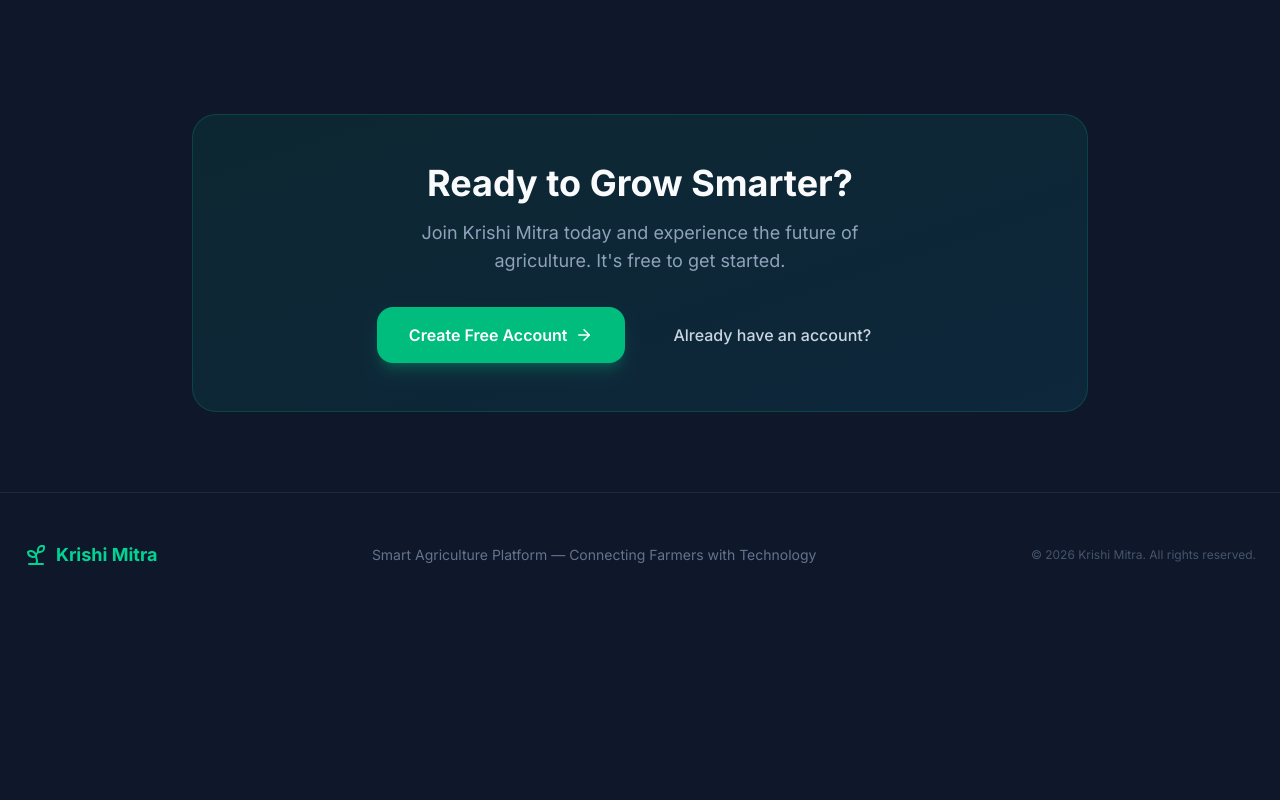
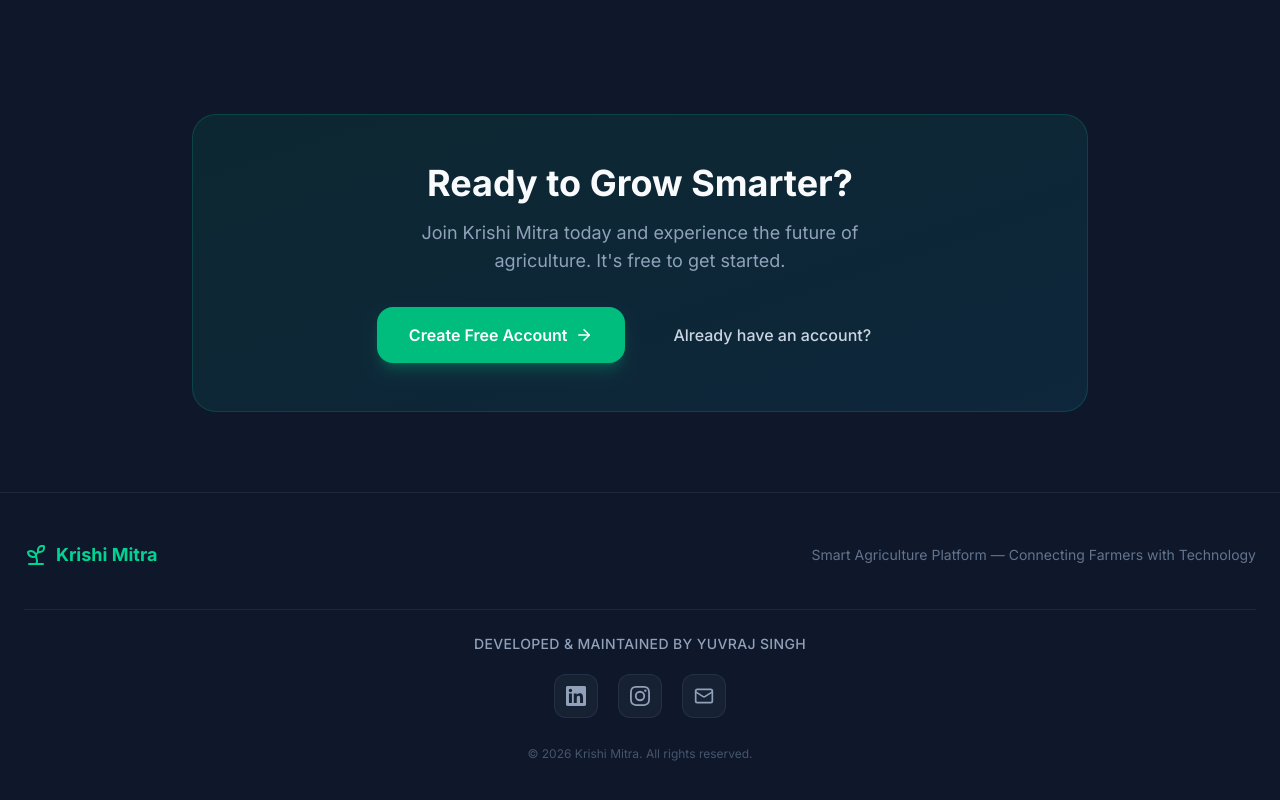
Before and after one commit to yuvrajsingh64/KrishiMitra, a React (Vite) app in the folder client/: page / in a window 1280 px wide. Shown: the part 1921-2721 px from the top of the page. Before the commit the page ends 2538 px from the top, so only its background shows below. Built offline with nearby package versions, Linux system fonts and the light colour scheme; no server answers.

Commit message:
feat: add developer contact details (LinkedIn, Instagram, Email) to homepage footer

```diff
--- a/client/src/pages/LandingPage.jsx
+++ b/client/src/pages/LandingPage.jsx
@@ -1,5 +1,5 @@
 import { motion } from 'framer-motion';
-import { Sprout, ArrowRight, Shield, Bot, Calendar, MapPin, Star, ChevronRight, Tractor, Droplets, Compass } from 'lucide-react';
+import { Sprout, ArrowRight, Shield, Bot, Calendar, MapPin, Star, ChevronRight, Tractor, Droplets, Compass, Mail } from 'lucide-react';
 import { Link } from 'react-router-dom';
 import { useState, useEffect } from 'react';
 import api from '../config/api';
@@ -201,14 +201,63 @@ export default function LandingPage() {
 
       {/* ── Footer ── */}
       <footer id="about" className="border-t border-slate-800 py-12 px-6">
-        <div className="max-w-7xl mx-auto flex flex-col md:flex-row items-center justify-between gap-6">
-          <div className="flex items-center gap-2 text-emerald-400 font-bold text-lg">
-            <Sprout size={24} /> Krishi Mitra
+        <div className="max-w-7xl mx-auto">
+          {/* Top row */}
+          <div className="flex flex-col md:flex-row items-center justify-between gap-8 mb-10">
+            <div className="flex items-center gap-2 text-emerald-400 font-bold text-lg">
+              <Sprout size={24} /> Krishi Mitra
+            </div>
+            <p className="text-slate-500 text-sm text-center max-w-md">
+              Smart Agriculture Platform — Connecting Farmers with Technology
+            </p>
           </div>
-          <p className="text-slate-500 text-sm text-center">
-            Smart Agriculture Platform — Connecting Farmers with Technology
-          </p>
-          <p className="text-slate-600 text-xs">© 2026 Krishi Mitra. All rights reserved.</p>
+
+          {/* Divider */}
+          <div className="border-t border-slate-800 my-6" />
+
+          {/* Contact / Developer row */}
+          <div className="flex flex-col items-center gap-5">
+            <p className="text-slate-400 text-sm font-medium tracking-wide uppercase">Developed & Maintained by Yuvraj Singh</p>
+
+            <div className="flex items-center gap-5">
+              {/* LinkedIn */}
+              <a
+                href="https://www.linkedin.com/in/yuvrajsingh64/"
+                target="_blank"
+                rel="noopener noreferrer"
+                aria-label="LinkedIn"
+                className="group w-11 h-11 rounded-xl bg-slate-800/60 border border-slate-700/50 flex items-center justify-center text-slate-400 hover:text-[#0A66C2] hover:border-[#0A66C2]/40 hover:bg-[#0A66C2]/10 transition-all duration-300"
+              >
+                <svg xmlns="http://www.w3.org/2000/svg" width="20" height="20" viewBox="0 0 24 24" fill="currentColor">
+                  <path d="M20.447 20.452h-3.554v-5.569c0-1.328-.027-3.037-1.852-3.037-1.853 0-2.136 1.445-2.136 2.939v5.667H9.351V9h3.414v1.561h.046c.477-.9 1.637-1.85 3.37-1.85 3.601 0 4.267 2.37 4.267 5.455v6.286zM5.337 7.433a2.062 2.062 0 01-2.063-2.065 2.064 2.064 0 112.063 2.065zm1.782 13.019H3.555V9h3.564v11.452zM22.225 0H1.771C.792 0 0 .774 0 1.729v20.542C0 23.227.792 24 1.771 24h20.451C23.2 24 24 23.227 24 22.271V1.729C24 .774 23.2 0 22.222 0h.003z" />
+                </svg>
+              </a>
+
+              {/* Instagram */}
+              <a
+                href="https://www.instagram.com/yuvrajxsingh/"
+                target="_blank"
+                rel="noopener noreferrer"
+                aria-label="Instagram"
+                className="group w-11 h-11 rounded-xl bg-slate-800/60 border border-slate-700/50 flex items-center justify-center text-slate-400 hover:text-[#E4405F] hover:border-[#E4405F]/40 hover:bg-[#E4405F]/10 transition-all duration-300"
+              >
+                <svg xmlns="http://www.w3.org/2000/svg" width="20" height="20" viewBox="0 0 24 24" fill="currentColor">
+                  <path d="M12 2.163c3.204 0 3.584.012 4.85.07 3.252.148 4.771 1.691 4.919 4.919.058 1.265.069 1.645.069 4.849 0 3.205-.012 3.584-.069 4.849-.149 3.225-1.664 4.771-4.919 4.919-1.266.058-1.644.07-4.85.07-3.204 0-3.584-.012-4.849-.07-3.26-.149-4.771-1.699-4.919-4.92-.058-1.265-.07-1.644-.07-4.849 0-3.204.013-3.583.07-4.849.149-3.227 1.664-4.771 4.919-4.919 1.266-.057 1.645-.069 4.849-.069zM12 0C8.741 0 8.333.014 7.053.072 2.695.272.273 2.69.073 7.052.014 8.333 0 8.741 0 12c0 3.259.014 3.668.072 4.948.2 4.358 2.618 6.78 6.98 6.98C8.333 23.986 8.741 24 12 24c3.259 0 3.668-.014 4.948-.072 4.354-.2 6.782-2.618 6.979-6.98.059-1.28.073-1.689.073-4.948 0-3.259-.014-3.667-.072-4.947-.196-4.354-2.617-6.78-6.979-6.98C15.668.014 15.259 0 12 0zm0 5.838a6.162 6.162 0 100 12.324 6.162 6.162 0 000-12.324zM12 16a4 4 0 110-8 4 4 0 010 8zm6.406-11.845a1.44 1.44 0 100 2.881 1.44 1.44 0 000-2.881z" />
+                </svg>
+              </a>
+
+              {/* Email */}
+              <a
+                href="mailto:mr.yuvrajsinghh@gmail.com"
+                aria-label="Email"
+                className="group w-11 h-11 rounded-xl bg-slate-800/60 border border-slate-700/50 flex items-center justify-center text-slate-400 hover:text-emerald-400 hover:border-emerald-500/40 hover:bg-emerald-500/10 transition-all duration-300"
+              >
+                <Mail size={20} />
+              </a>
+            </div>
+
+            <p className="text-slate-600 text-xs mt-2">© 2026 Krishi Mitra. All rights reserved.</p>
+          </div>
         </div>
       </footer>
     </div>
```
